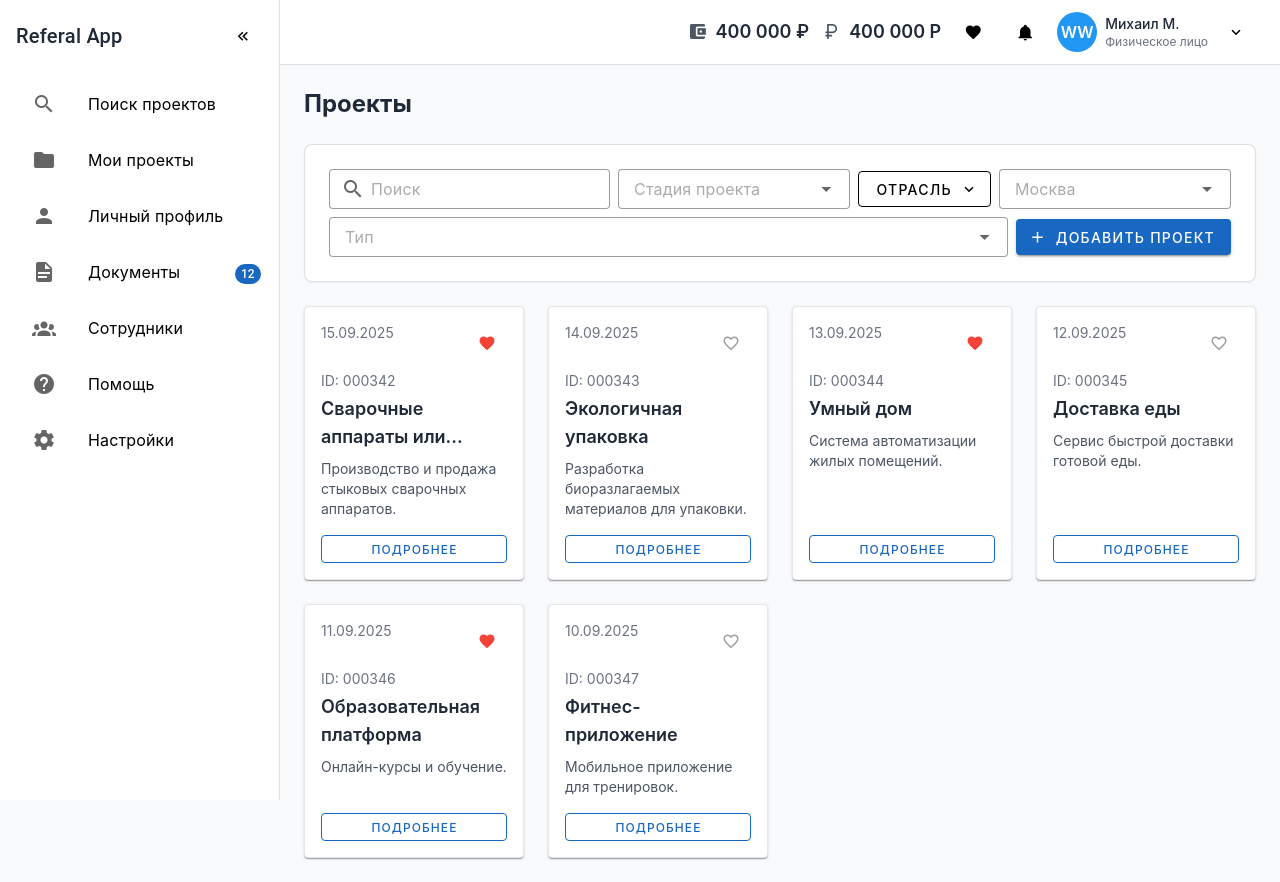
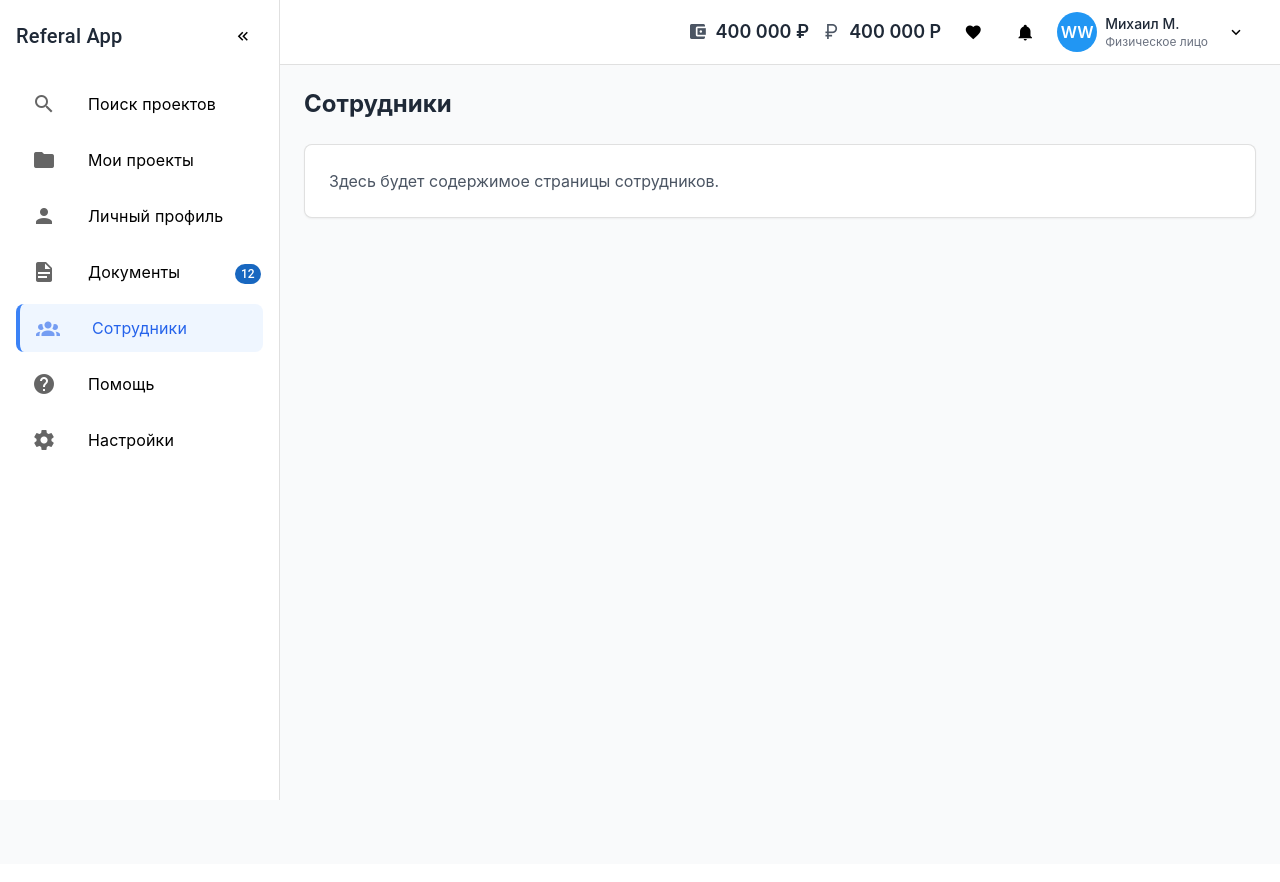
Before and after one commit to akkago/Referalochka, a Vue app: page /employees in a window 1280 px wide. Before the commit this address led to /. Built offline with nearby package versions, Linux system fonts and the light colour scheme; the HTML template or start-up script is replaced by a standard one.

Commit message:
fix UI 2

```diff
--- a/src/components/AppNavigation.vue
+++ b/src/components/AppNavigation.vue
@@ -96,7 +96,6 @@ const toggleCollapse = () => {
   isCollapsed.value = !isCollapsed.value
   // Сохраняем состояние в localStorage
   localStorage.setItem('sidebarCollapsed', isCollapsed.value.toString())
-  console.log('Toggle collapse:', isCollapsed.value)
 }
 
 // Загружаем состояние при монтировании компонента
@@ -116,6 +115,21 @@ onMounted(() => {
 
 .v-list-item:hover {
   transform: translateX(2px);
+}
+
+/* Принудительные стили для активного элемента в развёрнутом состоянии */
+.v-navigation-drawer:deep(.v-list-item.bg-blue-50) {
+  background-color: #eff6ff !important; /* bg-blue-50 */
+  color: #2563eb !important; /* text-blue-600 */
+  border-left: 4px solid #3b82f6 !important; /* border-blue-500 */
+}
+
+.v-navigation-drawer:deep(.v-list-item.bg-blue-50 .v-list-item__prepend .v-icon) {
+  color: #2563eb !important; /* text-blue-600 */
+}
+
+.v-navigation-drawer:deep(.v-list-item.bg-blue-50 .v-list-item-title) {
+  color: #2563eb !important; /* text-blue-600 */
 }
 
 /* Стили для свёрнутого состояния */
@@ -140,6 +154,13 @@ onMounted(() => {
   color: inherit !important;
 }
 
+/* Принудительные стили для активного элемента в свёрнутом состоянии */
+.collapsed-nav-item.bg-blue-50 {
+  background-color: #eff6ff !important; /* bg-blue-50 */
+  color: #2563eb !important; /* text-blue-600 */
+  border-left: 4px solid #3b82f6 !important; /* border-blue-500 */
+}
+
 /* Специфичные стили для иконок в свёрнутом состоянии */
 .collapsed-nav-item:not(.bg-blue-50) .v-icon {
   color: #6b7280 !important; /* text-gray-600 */
@@ -158,3 +179,30 @@ onMounted(() => {
   color: #1d4ed8 !important; /* text-blue-700 */
 }
 </style>
+
+<style>
+/* Глобальные стили для принудительного применения */
+.v-list-item.bg-blue-50 {
+  background-color: #eff6ff !important;
+  color: #2563eb !important;
+  border-left: 4px solid #3b82f6 !important;
+}
+
+.v-list-item.bg-blue-50 .v-icon {
+  color: #2563eb !important;
+}
+
+.v-list-item.bg-blue-50 .v-list-item-title {
+  color: #2563eb !important;
+}
+
+.collapsed-nav-item.bg-blue-50 {
+  background-color: #eff6ff !important;
+  color: #2563eb !important;
+  border-left: 4px solid #3b82f6 !important;
+}
+
+.collapsed-nav-item.bg-blue-50 .v-icon {
+  color: #2563eb !important;
+}
+</style>
--- a/src/composables/useNavigation.ts
+++ b/src/composables/useNavigation.ts
@@ -12,26 +12,38 @@ export function useNavigation() {
 
   // Computed
   const activeNavigationItem = computed(() => {
-    return navigationItems.find(item => {
-      if (currentRoute.value === ROUTES.PROJECTS) {
-        return item.id === 'search'
-      }
-      if (currentRoute.value === ROUTES.USER_PROJECTS) {
-        return item.id === 'my-projects'
-      }
-      if (currentRoute.value === ROUTES.PROFILE) {
-        return item.id === 'profile'
-      }
+    // Если мы на главной странице проектов, активен поиск
+    if (currentRoute.value === ROUTES.PROJECTS || currentRoute.value === undefined) {
+      return navigationItems.find(item => item.id === 'search')
+    }
 
-      return item.isActive
-    })
+    // Для других маршрутов
+    const routeToItemMap: Record<string, string> = {
+      [ROUTES.USER_PROJECTS]: 'my-projects',
+      [ROUTES.PROFILE]: 'profile',
+      [ROUTES.DOCUMENTS]: 'documents',
+      [ROUTES.EMPLOYEES]: 'employees'
+    }
+
+    const targetItemId = routeToItemMap[currentRoute.value]
+    if (targetItemId) {
+      return navigationItems.find(item => item.id === targetItemId)
+    }
+
+    // По умолчанию возвращаем первый элемент
+    return navigationItems[0]
   })
 
   const updatedNavigationItems = computed(() => {
-    return navigationItems.map(item => ({
-      ...item,
-      isActive: item.id === activeNavigationItem.value?.id
-    }))
+    const activeItem = activeNavigationItem.value
+
+    return navigationItems.map(item => {
+      const isActive = item.id === activeItem?.id
+      return {
+        ...item,
+        isActive
+      }
+    })
   })
 
   // Methods
@@ -46,9 +58,14 @@ export function useNavigation() {
       case 'profile':
         router.push({ name: ROUTES.PROFILE })
         break
+      case 'documents':
+        router.push({ name: ROUTES.DOCUMENTS })
+        break
+      case 'employees':
+        router.push({ name: ROUTES.EMPLOYEES })
+        break
 
       default:
-        console.log('Navigation to:', itemId)
         // Здесь можно добавить другие маршруты
     }
   }
--- a/src/constants/index.ts
+++ b/src/constants/index.ts
@@ -38,7 +38,9 @@ export const ROUTES = {
   APPLICATION: 'application',
   INVESTOR_FORM: 'investor-form',
   PARTNER_FORM: 'partner-form',
-  REQUISITES: 'requisites'
+  REQUISITES: 'requisites',
+  DOCUMENTS: 'documents',
+  EMPLOYEES: 'employees'
 } as const
 
 export const PROFILE_TABS = {
--- a/src/data/mockData.ts
+++ b/src/data/mockData.ts
@@ -14,8 +14,7 @@ export const navigationItems: NavigationItem[] = [
   {
     id: 'search',
     title: 'Поиск проектов',
-    icon: 'mdi-magnify',
-    isActive: true
+    icon: 'mdi-magnify'
   },
   {
     id: 'my-projects',
--- a/src/router/index.ts
+++ b/src/router/index.ts
@@ -9,6 +9,8 @@ import UserProjectsView from '@/views/UserProjectsView.vue'
 import AddProjectView from '@/views/AddProjectView.vue'
 import EditProjectView from '@/views/EditProjectView.vue'
 import TransitionCostSettingsView from '@/views/TransitionCostSettingsView.vue'
+import DocumentsView from '@/views/DocumentsView.vue'
+import EmployeesView from '@/views/EmployeesView.vue'
 import { ROUTES } from '@/constants'
 
 const router = createRouter({
@@ -95,6 +97,22 @@ const router = createRouter({
       }
     },
     {
+      path: '/documents',
+      name: ROUTES.DOCUMENTS,
+      component: DocumentsView,
+      meta: {
+        title: 'Документы'
+      }
+    },
+    {
+      path: '/employees',
+      name: ROUTES.EMPLOYEES,
+      component: EmployeesView,
+      meta: {
+        title: 'Сотрудники'
+      }
+    },
+    {
       path: '/:pathMatch(.*)*',
       redirect: '/'
     }
--- /dev/null
+++ b/src/views/DocumentsView.vue
@@ -0,0 +1,30 @@
+<template>
+  <div class="documents-view">
+    <div class="pa-6">
+      <!-- Page Header -->
+      <div class="mb-6">
+        <h1 class="text-2xl font-bold text-gray-800">
+          Документы
+        </h1>
+      </div>
+
+      <!-- Content -->
+      <div class="bg-white p-6 rounded-lg shadow-sm border border-gray-200">
+        <p class="text-gray-600">
+          Здесь будет содержимое страницы документов.
+        </p>
+      </div>
+    </div>
+  </div>
+</template>
+
+<script setup lang="ts">
+// Логика для документов
+</script>
+
+<style scoped>
+.documents-view {
+  min-height: 100vh;
+  background-color: #f9fafb;
+}
+</style>
--- /dev/null
+++ b/src/views/EmployeesView.vue
@@ -0,0 +1,30 @@
+<template>
+  <div class="employees-view">
+    <div class="pa-6">
+      <!-- Page Header -->
+      <div class="mb-6">
+        <h1 class="text-2xl font-bold text-gray-800">
+          Сотрудники
+        </h1>
+      </div>
+
+      <!-- Content -->
+      <div class="bg-white p-6 rounded-lg shadow-sm border border-gray-200">
+        <p class="text-gray-600">
+          Здесь будет содержимое страницы сотрудников.
+        </p>
+      </div>
+    </div>
+  </div>
+</template>
+
+<script setup lang="ts">
+// Логика для сотрудников
+</script>
+
+<style scoped>
+.employees-view {
+  min-height: 100vh;
+  background-color: #f9fafb;
+}
+</style>
```
